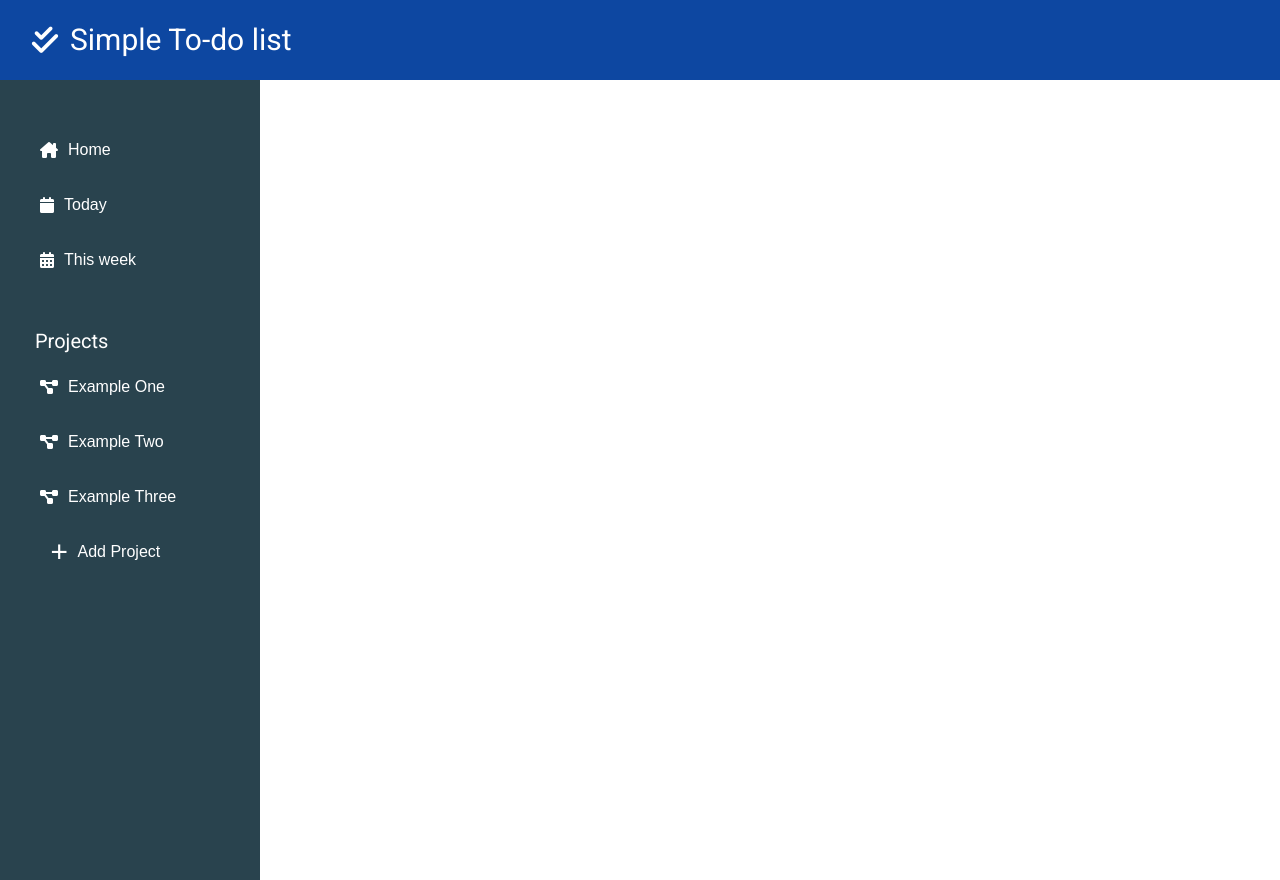
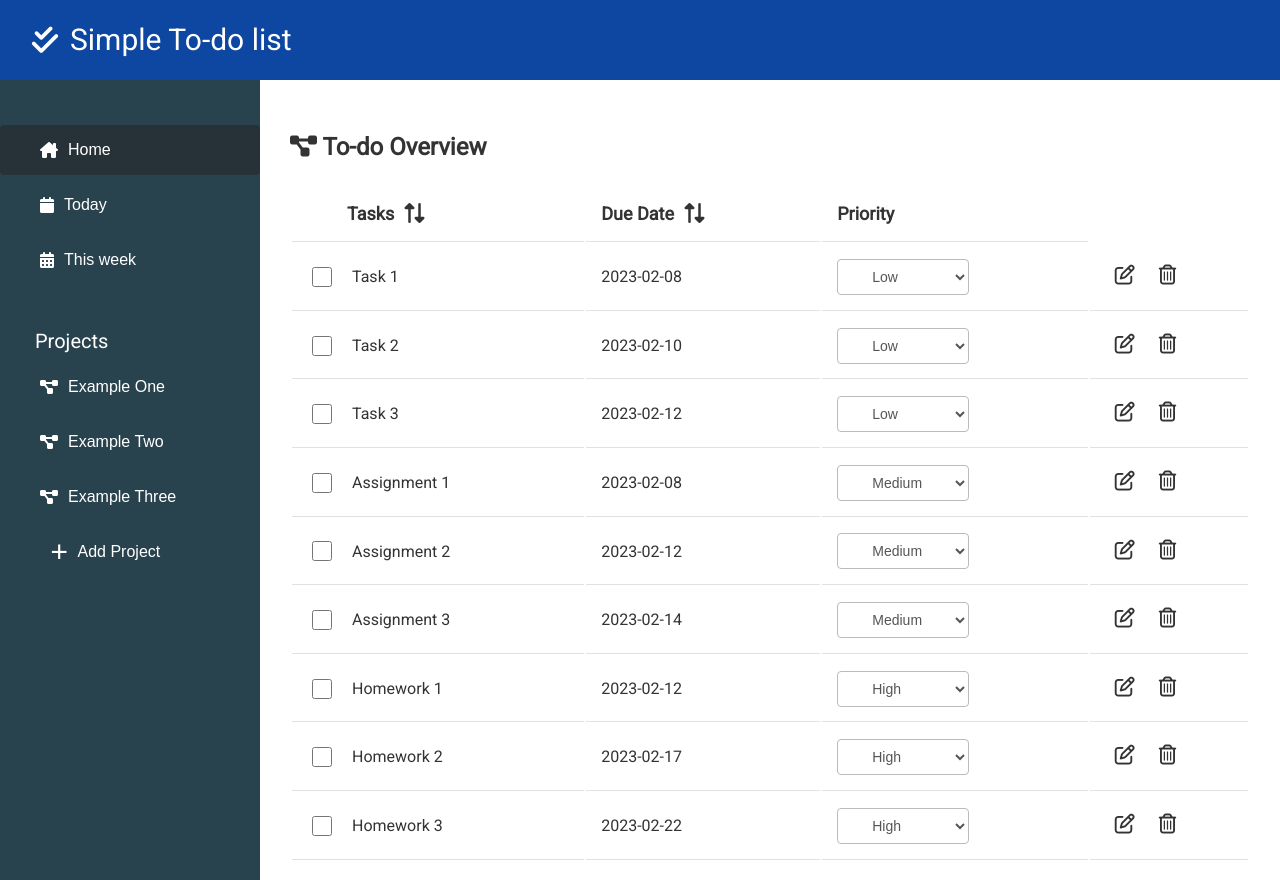
Before and after one commit to Swhag/Project-Todo-List, a website built with webpack: page src/template.html in a window 1280 px wide. Built offline with nearby package versions, Linux system fonts and the light colour scheme.

Commit message:
styling update

```diff
--- a/src/index.js
+++ b/src/index.js
@@ -11,6 +11,7 @@ document.addEventListener('DOMContentLoaded', () => {
   Project.cancelAddProject();
   Project.exitPrompt();
   Page.loadExampleProjects();
+  Page.loadPage();
   Page.loadHome();
   Page.loadToday();
   Page.loadThisWeek();
--- a/src/modules/Page.js
+++ b/src/modules/Page.js
@@ -129,6 +129,15 @@ function getFutureDay(days) {
 // ------------------------------------------------
 // Load page functions
 // ------------------------------------------------
+
+function loadPage() {
+  currentPage = 'home';
+  sorted = 'none';
+
+  UI.loadTable('To-do Overview');
+  UI.loadTableRows(getAllTasks());
+  UI.disableCheckedTask();
+}
 
 function loadHome() {
   document.querySelector('.home-btn').addEventListener('click', (e) => {
@@ -290,6 +299,7 @@ function loadExampleProjects() {
 }
 
 export {
+  loadPage,
   loadHome,
   loadToday,
   loadThisWeek,
--- a/src/styles/style.css
+++ b/src/styles/style.css
@@ -34,11 +34,10 @@ a:visited {
 
 .container {
   position: relative;
-  width: 100%;
-  max-width: 70% !important;
+  width: 70%;
+  min-width: 1000px !important;
   margin: 0 auto;
   padding: 0 20px;
-  box-sizing: border-box;
 }
 
 /* Navbar */
@@ -74,7 +73,7 @@ a:visited {
   color: #fff;
 
   height: 100%;
-  width: 260px;
+  min-width: 260px;
   padding-top: 40px;
 }
 
--- a/src/template.html
+++ b/src/template.html
@@ -48,7 +48,7 @@
     <section class="content">
       <section class="menu-tab">
         <div class="top-list">
-          <button id="home" class="btn list-btn home-btn">
+          <button id="home" class="btn list-btn home-btn active">
             <i class="fa fa-home-lg"></i>Home
           </button>
           <button id="today" class="btn list-btn today-btn">
```
Also changed, not shown: dist/bundle.js, dist/index.html.
